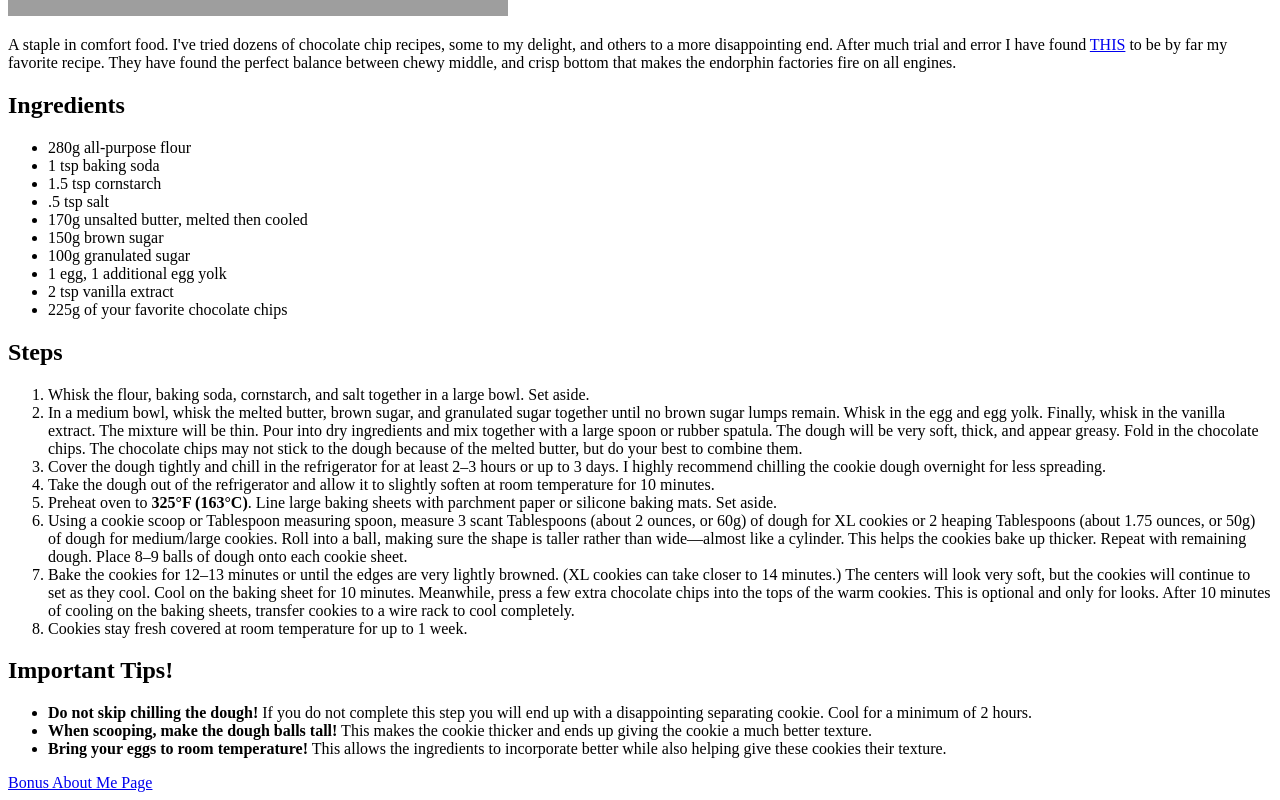
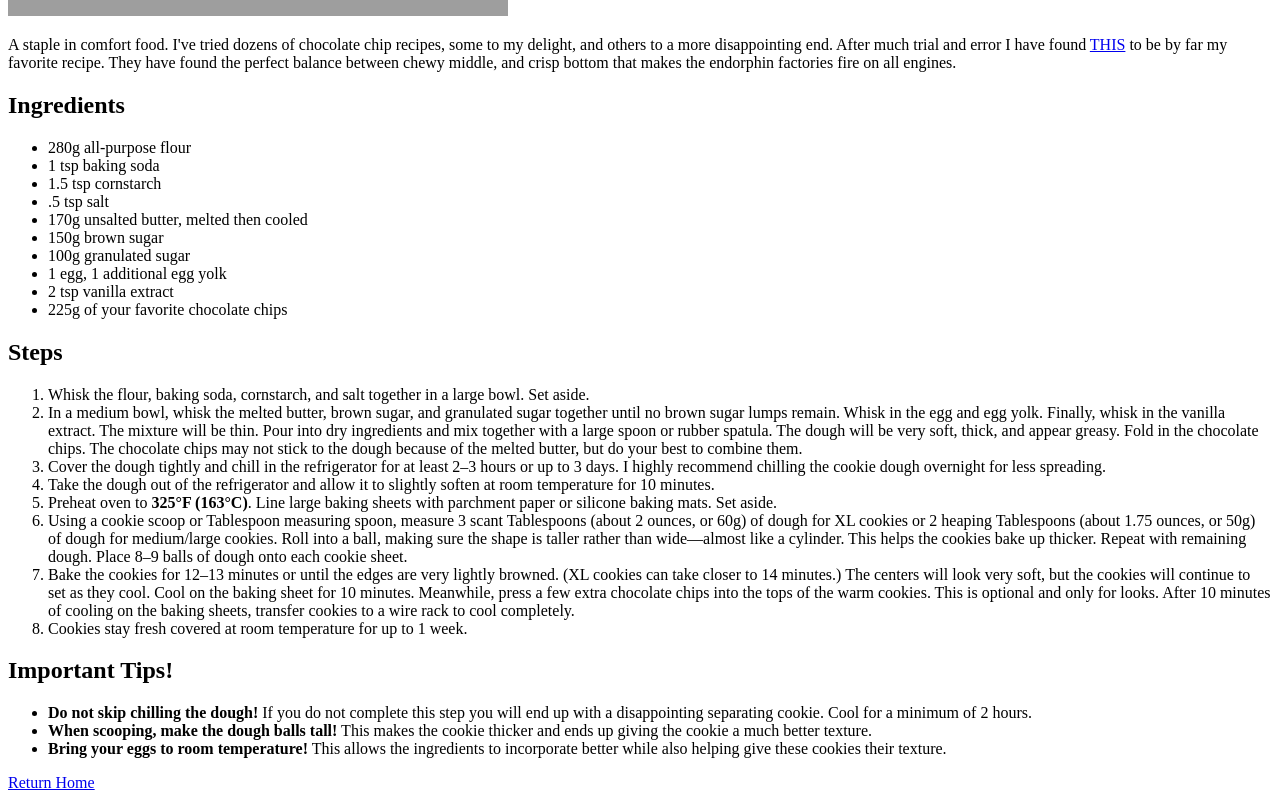
Before and after one commit to Frosteux/odin-recipes, a plain HTML site: page cookie.html in a window 1280 px wide. Shown: the part 864-1664 px from the top of the page. Drawn offline with Linux system fonts and the light colour scheme; grey boxes are pictures that could not be loaded.

Commit message:
Add index return to recipe

```diff
--- a/cookie.html
+++ b/cookie.html
@@ -42,6 +42,6 @@
             <li><strong>When scooping, make the dough balls tall!</strong> This makes the cookie thicker and ends up giving the cookie a much better texture.</li>
             <li><strong>Bring your eggs to room temperature!</strong> This allows the ingredients to incorporate better while also helping give these cookies their texture.</li>
         </ul>
-    <a href="./about.html">Bonus About Me Page</a>
+    <a href="./index.html">Return Home</a>
 </body>
 </html>
```
